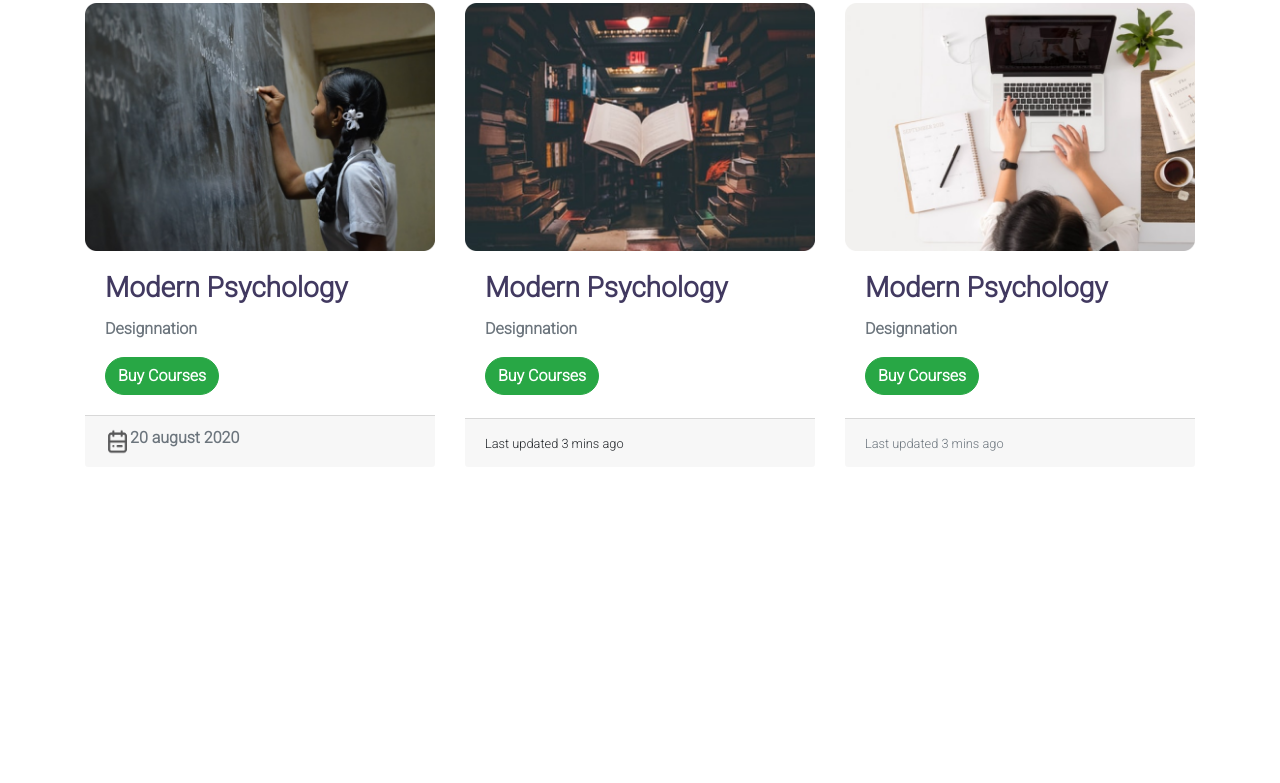
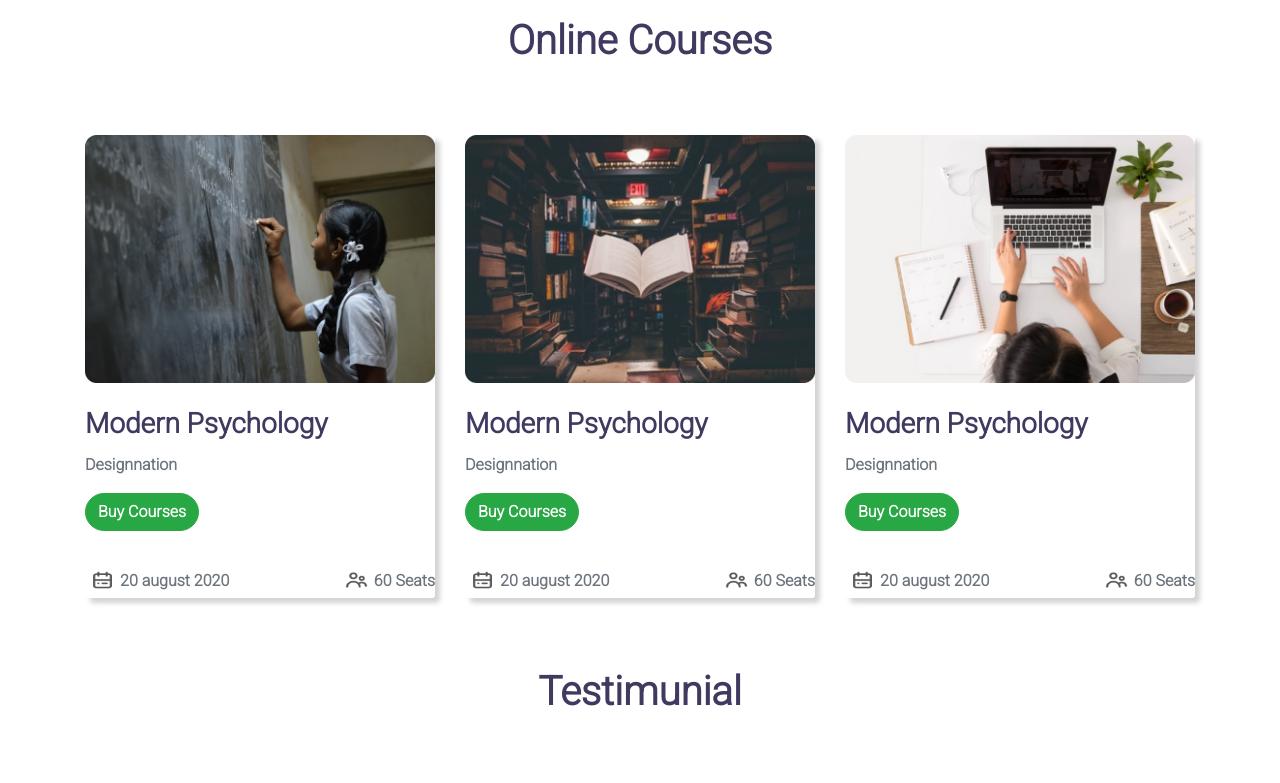
Before and after one commit to wahidurrajib/E-School-Learning, a plain HTML site: page index.html in a window 1280 px wide. Shown: the part 849-1632 px from the top of the page. Before the commit the page ends 1316 px from the top, so only its background shows below. Drawn offline with nearby package versions, Linux system fonts and the light colour scheme.

Commit message:
updated new

```diff
--- a/index.html
+++ b/index.html
@@ -89,47 +89,73 @@
                         </div>
                   </div>
               </div>
+              <!--2nd part off card-->
               <div class="">
-                <h1 class="font-weight-bold text-center bringle-color">Online Courses</h1>
+                <h1 class="font-weight-bold text-center big-text">Online Courses</h1> <!-- online heading-->
                 <div class="card-deck">
-                  <div class="card">
+                  <div class="card card2">
                     <img src="Photos/Morder pyschology.png" class="card-img-top" alt="...">
-                    <div class="card-body">
+                    <div class="card-body card-pad-remove">
                       <h3 class="card-title bringle-color font-weight-bold ">Modern Psychology</h3>
                       <p class="font-weight-bold text-muted">Designnation</p>
                       <button class="btn btn-success rounded-pill font-weight-bold">Buy Courses</button>
                     </div>
-                    <div class="card-footer d-flex align-content-center flex-wrap ">
-
-                        <img class="icon-card2" src="icon/calendar.png" alt="">
-                        <h6 class="font-weight-bold text-muted">  20 august 2020 </h6>
-
+                    <div class="card-footer d-flex justify-content-md-between card-pad-remove ">
+                        <div class="bottom-flex d-flex  align-items-center ">
+                          <img class="icon-card2" src="icon/calendar.png" alt="">
+                          <h6 class=" bottom-flex font-weight-bold text-muted ">  20 august 2020 </h6>
+                        </div>
+                        <div class=" bottom-flex d-flex align-items-center  ">
+                            <img class="icon-card2" src="icon/people.png" alt="">
+                            <h6 class=" bottom-flex font-weight-bold text-muted "> 60 Seats</h6>
+                        </div>
 
                     </div>
                   </div>
-                  <div class="card">
+                  <div class="card card2">
                     <img src="Photos/Morder psyc.png" class="card-img-top" alt="...">
-                    <div class="card-body">
+                    <div class="card-body card-pad-remove">
                       <h3 class="card-title bringle-color font-weight-bold ">Modern Psychology</h3>
                       <p class="font-weight-bold text-muted">Designnation</p>
                       <button class="btn btn-success rounded-pill font-weight-bold">Buy Courses</button>
                     </div>
-                    <div class="card-footer">
-                      <small class="img-fluid">Last updated 3 mins ago</small>
+                    <div class="card-footer d-flex justify-content-md-between card-pad-remove ">
+                      <div class="bottom-flex d-flex  align-items-center ">
+                        <img class="icon-card2" src="icon/calendar.png" alt="">
+                        <h6 class=" bottom-flex font-weight-bold text-muted ">  20 august 2020 </h6>
+                      </div>
+                      <div class=" bottom-flex d-flex align-items-center  ">
+                          <img class="icon-card2" src="icon/people.png" alt="">
+                          <h6 class=" bottom-flex font-weight-bold text-muted "> 60 Seats</h6>
+                      </div>
+
                     </div>
                   </div>
-                  <div class="card">
+                  <div class="card card2">
                     <img src="Photos/Morder pychons.png" class="card-img-top" alt="...">
-                    <div class="card-body">
+                    <div class="card-body card-pad-remove">
                       <h3 class="card-title bringle-color font-weight-bold ">Modern Psychology</h3>
                       <p class="font-weight-bold text-muted">Designnation</p>
                       <button class="btn btn-success rounded-pill font-weight-bold">Buy Courses</button>
                     </div>
-                    <div class="card-footer">
-                      <small class="text-muted">Last updated 3 mins ago</small>
-                    </div>
+                    <div class="card-footer d-flex justify-content-md-between card-pad-remove ">
+                      <div class="bottom-flex d-flex  align-items-center ">
+                        <img class="icon-card2" src="icon/calendar.png" alt="">
+                        <h6 class=" bottom-flex font-weight-bold text-muted ">  20 august 2020 </h6>
+                      </div>
+                      <div class=" bottom-flex d-flex align-items-center  ">
+                          <img class="icon-card2" src="icon/people.png" alt="">
+                          <h6 class=" bottom-flex font-weight-bold text-muted "> 60 Seats</h6>
+                      </div>
+
+                  </div>
                   </div>
                 </div>
+                <h1 class="font-weight-bold text-center big-text">Testimunial</h1>
+              </div>
+              <div class="container">
+                <img src="photos/Man.png" alt="">
+                <p>Lorem ipsum dolor, sit amet consectetur adipisicing elit. Quas minima odio reprehenderit consequatur natus aliquid culpa. Libero a nesciunt numquam, velit ex praesentium magni? Quo, fugiat pariatur similique quod, modi sit maiores iste quis laboriosam a non voluptatibus quaerat sint. Excepturi vero error nesciunt, ducimus perspiciatis voluptatibus at tenetur quas.</p>
               </div>
 
         </div>
--- a/style.css
+++ b/style.css
@@ -34,14 +34,34 @@ body{
 
     background-color: rgb(221, 235, 230);
 }
+.big-text{
+    margin-top: 70px;
+    margin-bottom: 70px;
+    color: #413960;
+}
 .bringle-color{
     color: #413960;
 }
 .card1:hover{
     background-color: white;
-    box-shadow: 0px 10px 15px lightgray;
+    box-shadow: 0px 10px 10px lightgray;
 
+}
+.card2{
+    box-shadow: 5px 5px 5px lightgray;
+}
+.card-pad-remove{
+    padding: 1.5rem 0rem 0rem 0rem;
 }
 .icon-card2{
     width: 25px;
+    height: 20px;
 }
+.card-footer{
+    border: none;
+    background-color: white;
+}
+.bottom-flex{
+    padding-top: 8px;
+    padding-left: 5px;
+}
```
